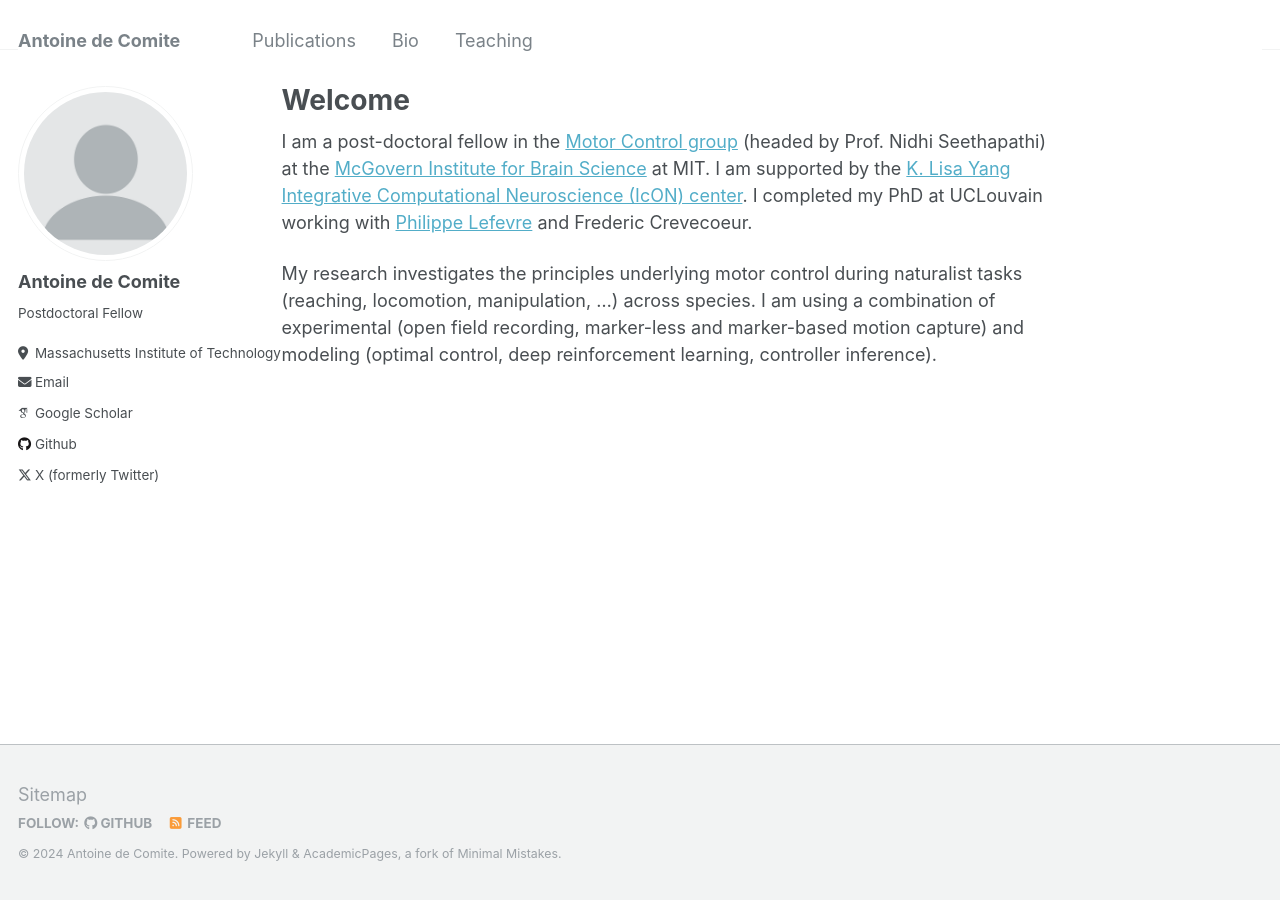
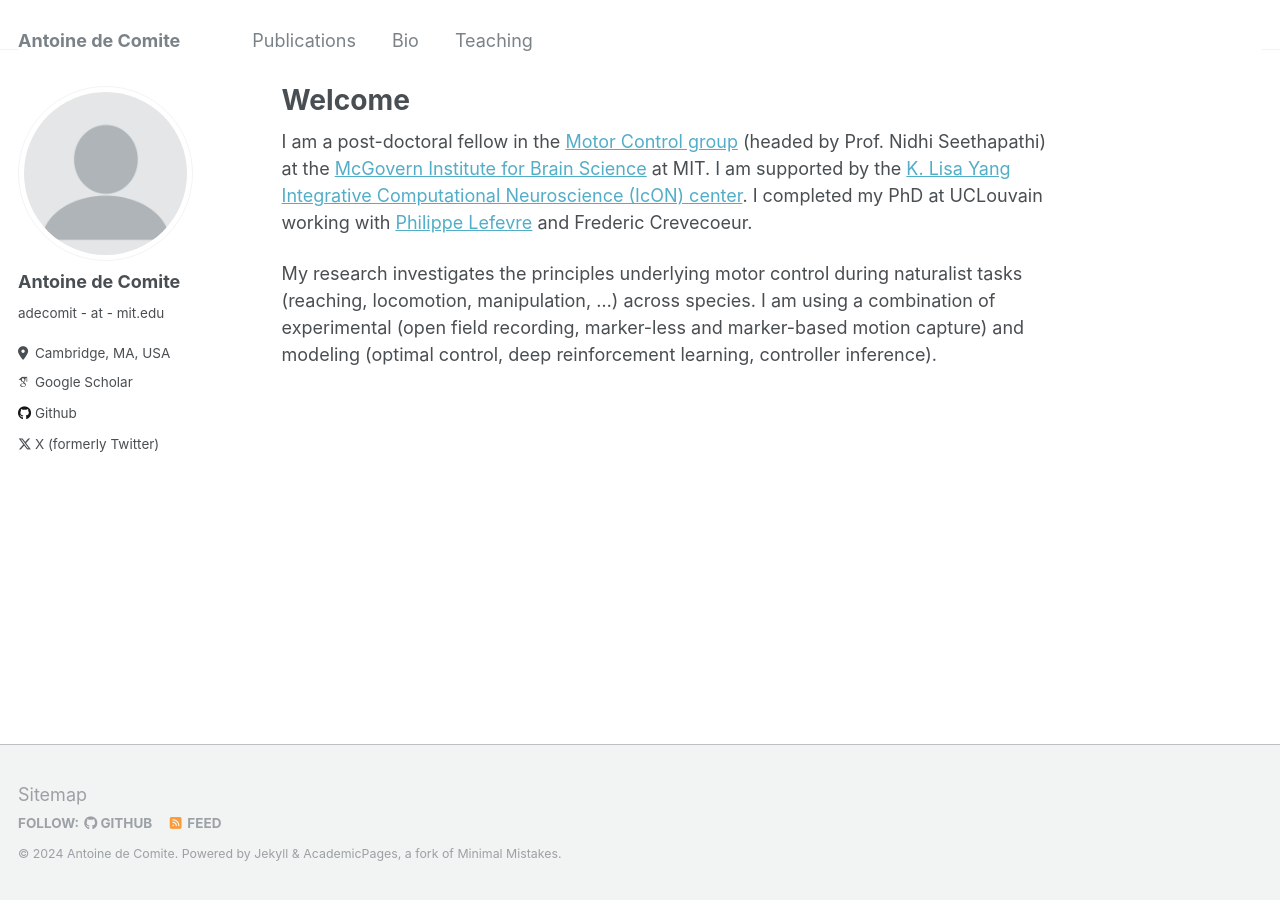
Before and after one commit to decomiteA/decomiteA.github.io, a Jekyll site: the page built from _pages/about.md, in a window 1280 px wide. Built offline with Jekyll 4.4.1, drawn with Linux system fonts in a browser that asks for light colours; some web fonts are replaced.

Commit message:
Update _config.yml

```diff
--- a/_config.yml
+++ b/_config.yml
@@ -24,11 +24,11 @@ author:
   avatar           : "profile.png"
   name             : "Antoine de Comite"
   pronouns         : # example: "she/her"
-  bio              : "Postdoctoral Fellow"
-  location         : "Massachusetts Institute of Technology"
+  bio              : "adecomit - at - mit.edu"
+  location         : "Cambridge, MA, USA"
   employer         :
   uri              : # URL
-  email            : "adecomite _at_ mit.edu"
+  email            :
 
   # Academic websites
   arxiv            : # URL - Update with the correct link to your profile
```
